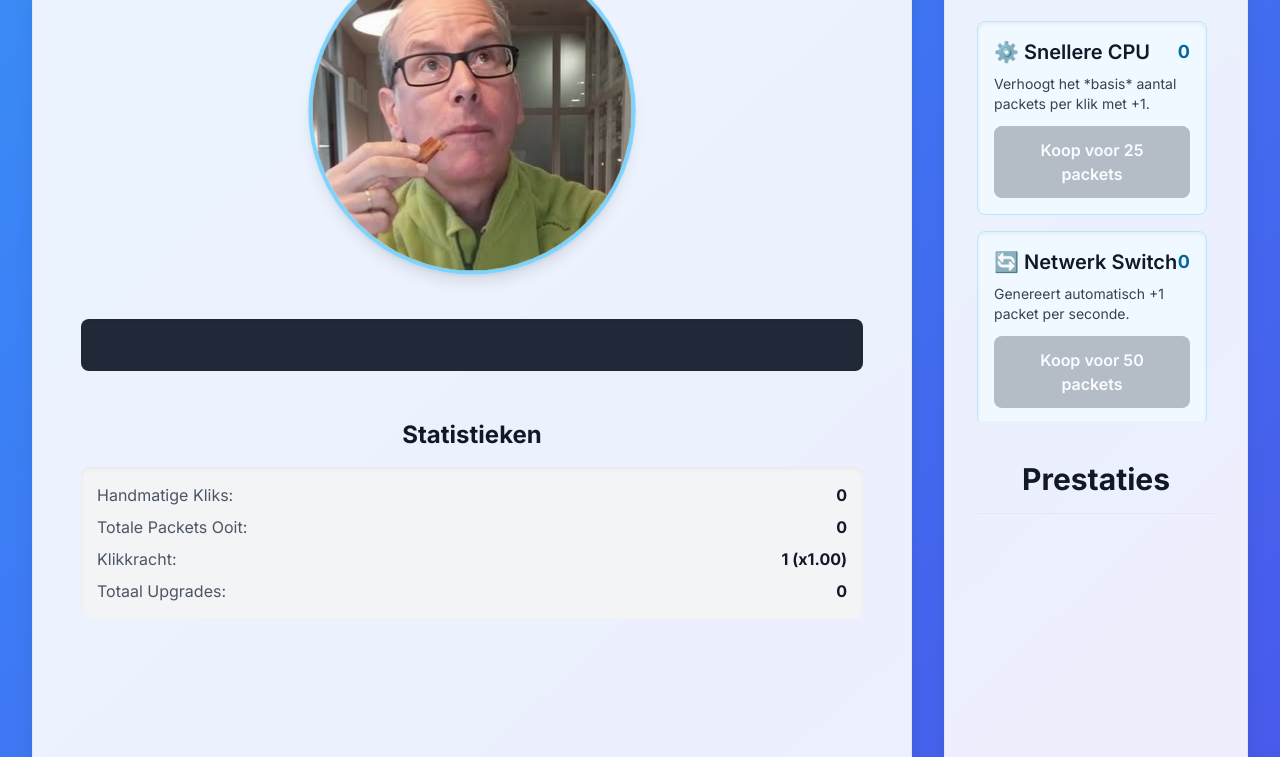
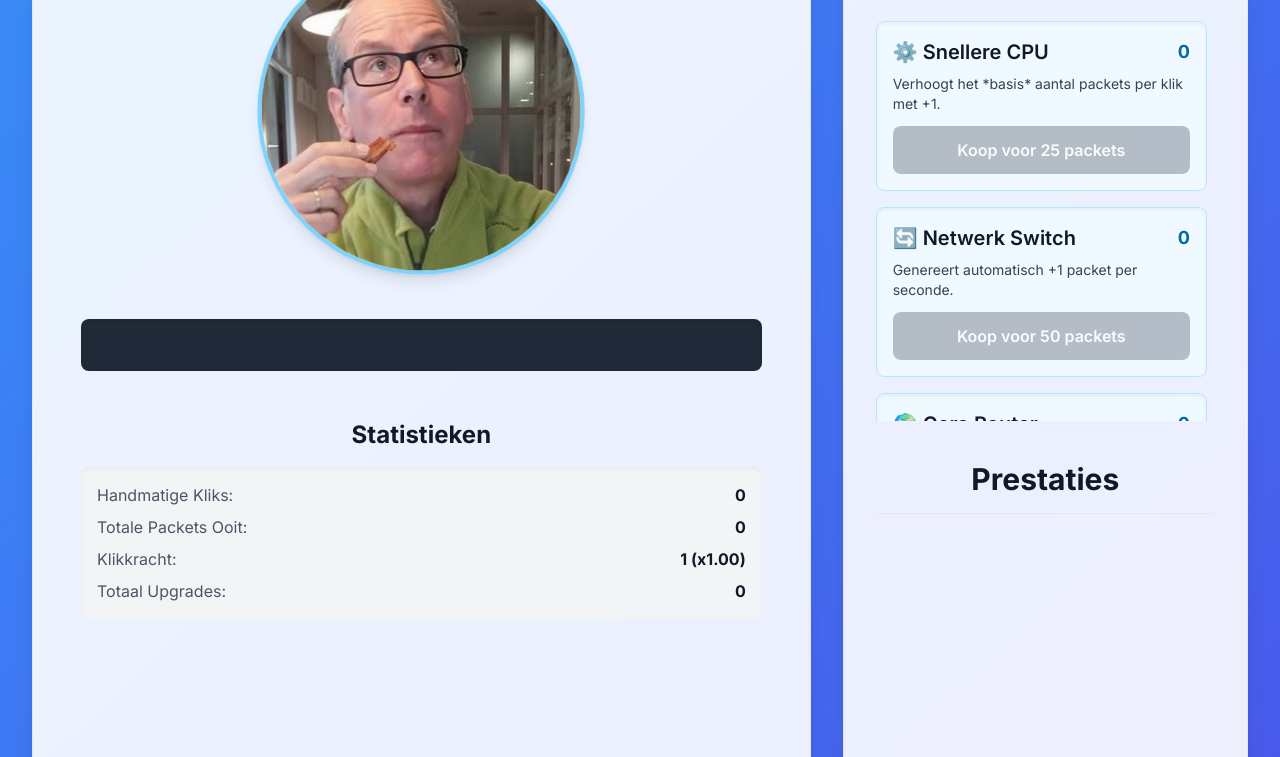
Before and after one commit to clickerap/clickerap.github.io, a plain HTML site: page index.html in a window 1280 px wide. Shown: the part 338-1095 px from the top of the page. Drawn offline with nearby package versions, Linux system fonts and the light colour scheme.

Commit message:
Update index.html

```diff
--- a/index.html
+++ b/index.html
@@ -59,7 +59,7 @@
         </div>
 
         <!-- Rechter kolom: Winkel & Achievements -->
-        <div class="w-full lg:w-1_3 xl:w-1/4 bg-white/90 backdrop-blur-sm p-6 lg:p-8 rounded-2xl shadow-xl border border-gray-200 transition-all duration-300 hover:shadow-2xl text-gray-900" style="animation: fadeIn 0.5s 0.2s ease-out forwards; opacity: 0;">
+        <div class="w-full lg:w-1/2 xl:w-1/3 bg-white/90 backdrop-blur-sm p-6 lg:p-8 rounded-2xl shadow-xl border border-gray-200 transition-all duration-300 hover:shadow-2xl text-gray-900" style="animation: fadeIn 0.5s 0.2s ease-out forwards; opacity: 0;">
 
             <!-- Nieuw: Save/Load Knoppen -->
             <div id="save-controls" class="mb-6 pb-6 border-b border-gray-200 flex gap-2 justify-center">
```
